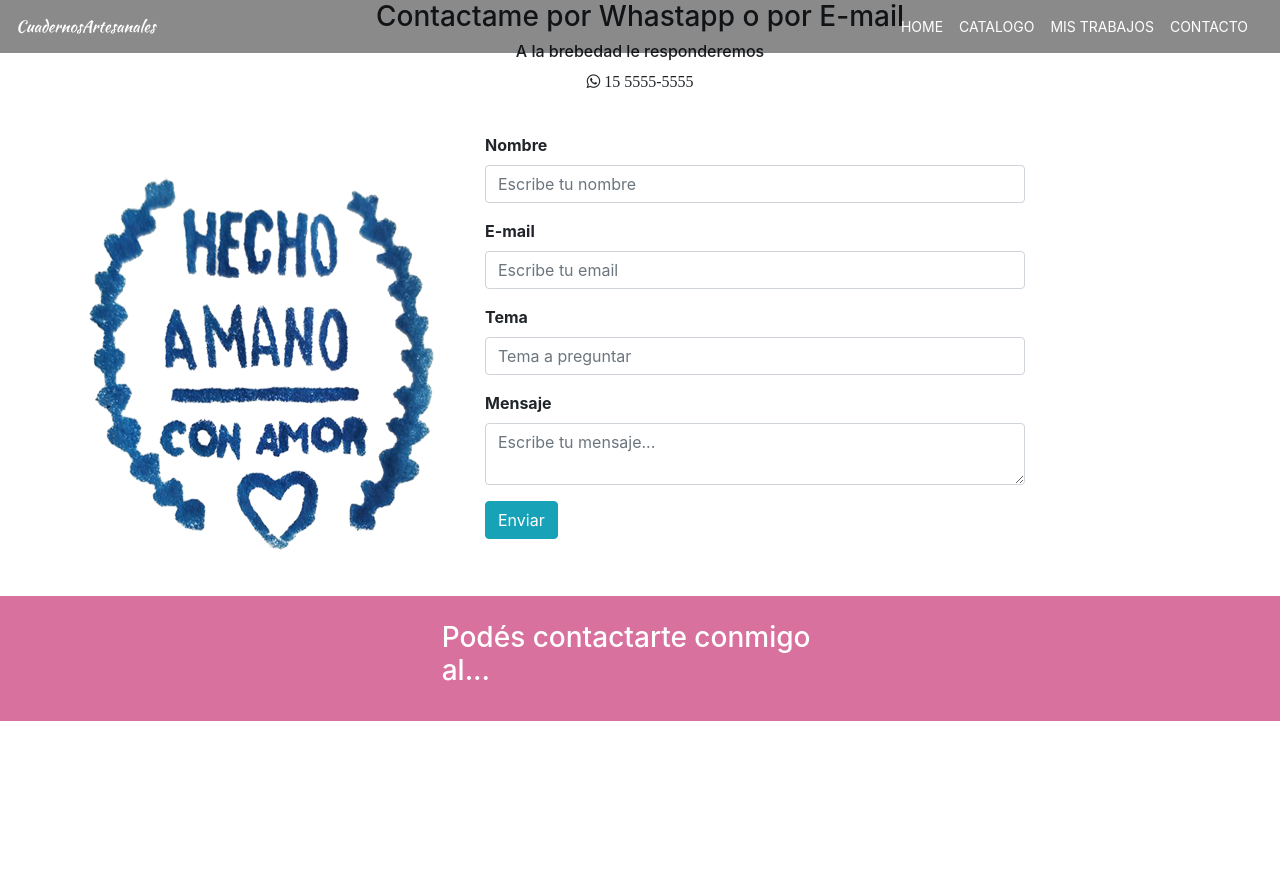
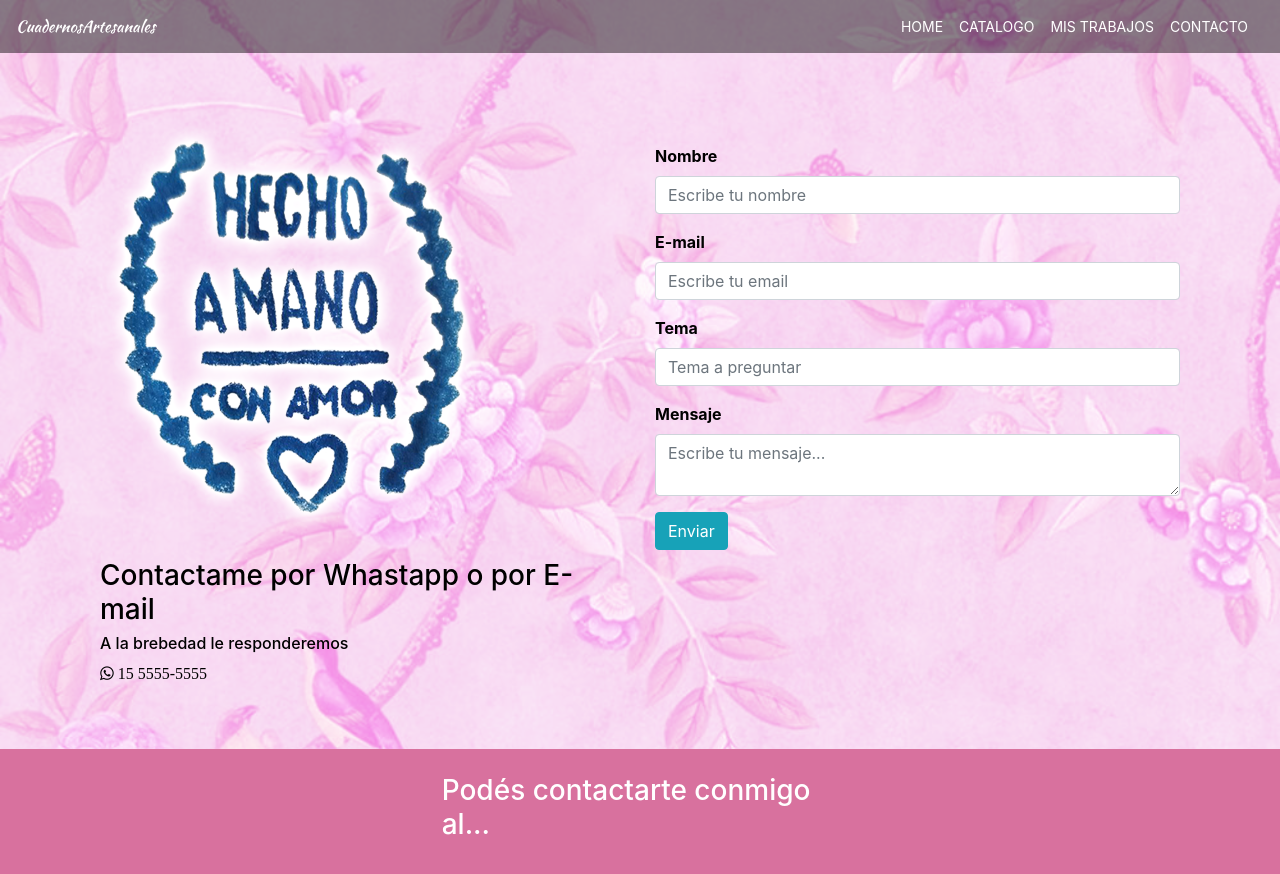
Before and after one commit to EstudioEdgardoVillafane/cuadernos-entrenamiento-, an Angular app: page /contcto in a window 1280 px wide. Before the commit the page ends 800 px from the top, so only its background shows below. Built offline with nearby package versions, Linux system fonts and the light colour scheme.

Commit message:
terminado

```diff
--- a/src/app/app.module.ts
+++ b/src/app/app.module.ts
@@ -5,11 +5,8 @@ import { NgModule } from '@angular/core';
 import { AppRoutingModule } from './app-routing/app-routing.module';
 import { FormsModule }    from '@angular/forms';
 
-
-
-
 //import {NgbModule} from '@ng-bootstrap/ng-bootstrap';
-//import { CarouselModule } from 'ngx-bootstrap/carousel';
+import { CarouselModule } from 'ngx-bootstrap/carousel';
 
 
 import { AppComponent } from './app.component';
@@ -29,11 +26,6 @@ import { FooterComponent } from './footer/footer.component';
     AppComponent,
 
     ProductosComponent,
-
-
-
-
-
     HomeComponent,
     ContctoComponent,
     MitrabajoComponent,
@@ -45,10 +37,9 @@ import { FooterComponent } from './footer/footer.component';
 
     //NgbModule.forRoot (),
     AppRoutingModule,
-    FormsModule
-
-   // NgbModule,
-   // CarouselModule.forRoot()
+    FormsModule,
+  // NgbModule,
+   CarouselModule.forRoot()
 
   ],
   providers: [],
--- a/src/app/contcto/contcto.component.css
+++ b/src/app/contcto/contcto.component.css
@@ -0,0 +1,29 @@
+#formu{
+    width:100%;
+
+    background-attachment: fixed;
+
+    background-image: url("assets/img/birds.jpg");
+    background-repeat: repeat;
+    background-color: rgb(240, 121, 220);
+    background-blend-mode: screen;
+    -webkit-background-size: cover;
+    -moz-background-size: cover;
+    -o-background-size: cover;
+    background-size: cover;
+    color:black;
+
+
+
+}
+.formulario{
+    float: left;
+
+
+}
+
+.logo{
+    float: left;
+
+
+}
--- a/src/app/contcto/contcto.component.html
+++ b/src/app/contcto/contcto.component.html
@@ -1,22 +1,19 @@
 
-<div align="center" >
-  <h3>Contactame por Whastapp o por E-mail</h3>
-  <h6>A la brebedad le responderemos</h6>
-  <p><i class="fa fa-whatsapp"> 15  5555-5555</i></p>
+<section id="formu">
+  <div class="container pt-5">
+    <div class="row pt-5">
+<div class="col-md-12">
+<div class="col-md-6 logo pb-5">
+
+    <img src="../../assets/img/logo.png" width="" alt="logo">
+
+    <h3>Contactame por Whastapp o por E-mail</h3>
+    <h6>A la brebedad le responderemos</h6>
+    <p><i class="fa fa-whatsapp"> 15  5555-5555</i></p>
 </div>
-<br>
-
-
-<form >
-  <div class="container ">
-    <div class="row">
-
-      <div col="col-6 pl-6">
-        <img src="../../assets/img/logo.png" width="" alt="logo">
-      </div>
-
-      <div class="col-6 pl-6">
-      <div class="form-group">
+<div class="col-md-6 formulario mt-5 col-xs-5 pb-5">
+<form>
+    <div class="form-group">
         <div class=""><b><label for="nombre" >Nombre </label></b></div>
         <div class=" "><input id="nombre" placeholder="Escribe tu nombre" type="text" class="form-control"  ></div>
       </div>
@@ -27,18 +24,34 @@
         <div class=" "><input id="email" placeholder="Escribe tu email" class="form-control" type="email"></div>
     </div>
 
-    <div class="   form-group">
+    <div class="form-group">
       <div class=" "><b><label for="tema">Tema </label></b></div>
       <div class=" "><input id="tema" cols="40" type="text" placeholder="Tema a preguntar" class="form-control"></div>
     </div>
 
-    <div class="   form-group">
+    <div class="form-group">
       <div class=" "><b><label for="msj">Mensaje </label></b></div>
       <div class=" "><textarea id="msj" placeholder="Escribe tu mensaje..." cols="40"   s="5" class="form-control"></textarea></div>
     </div>
     <button class="btn btn-info">Enviar</button>
-  </div>
-  </div>
+
+
+</form>
+
+
+</div>
+
+
+</div>
+
+
+    </div>
+
+
+
   </div>
 
-    </form>
+
+
+
+</section>
--- a/src/app/mitrabajo/mitrabajo.component.css
+++ b/src/app/mitrabajo/mitrabajo.component.css
@@ -34,3 +34,6 @@ hr{
 
 
 }
+p{
+    color:#fb1478;
+}
--- a/src/app/productos/productos.component.html
+++ b/src/app/productos/productos.component.html
@@ -1,4 +1,17 @@
-<section class="row">
+
+<carousel>
+    <slide>
+      <img src="././assets/img/1.jpg" alt="First slide" style="display: block; width: 100%;">
+    </slide>
+    <slide>
+      <img src="././assets/img/2.jpg" alt="Second slide" style="display: block; width: 100%;">
+    </slide>
+    <slide>
+      <img src="././assets/img/3.jpg" alt="Third slide" style="display: block; width: 100%;">
+    </slide>
+  </carousel>
+
+  <section class="row">
   <h1 class="col-md-12 text-styled mb-3">Mis cuadernos y Agendas</h1>
   <p class="h4 ml-2 my-3">Disfrutá un rato mirando mis trabajos y novedades...</p>
   <div class="row">
```
